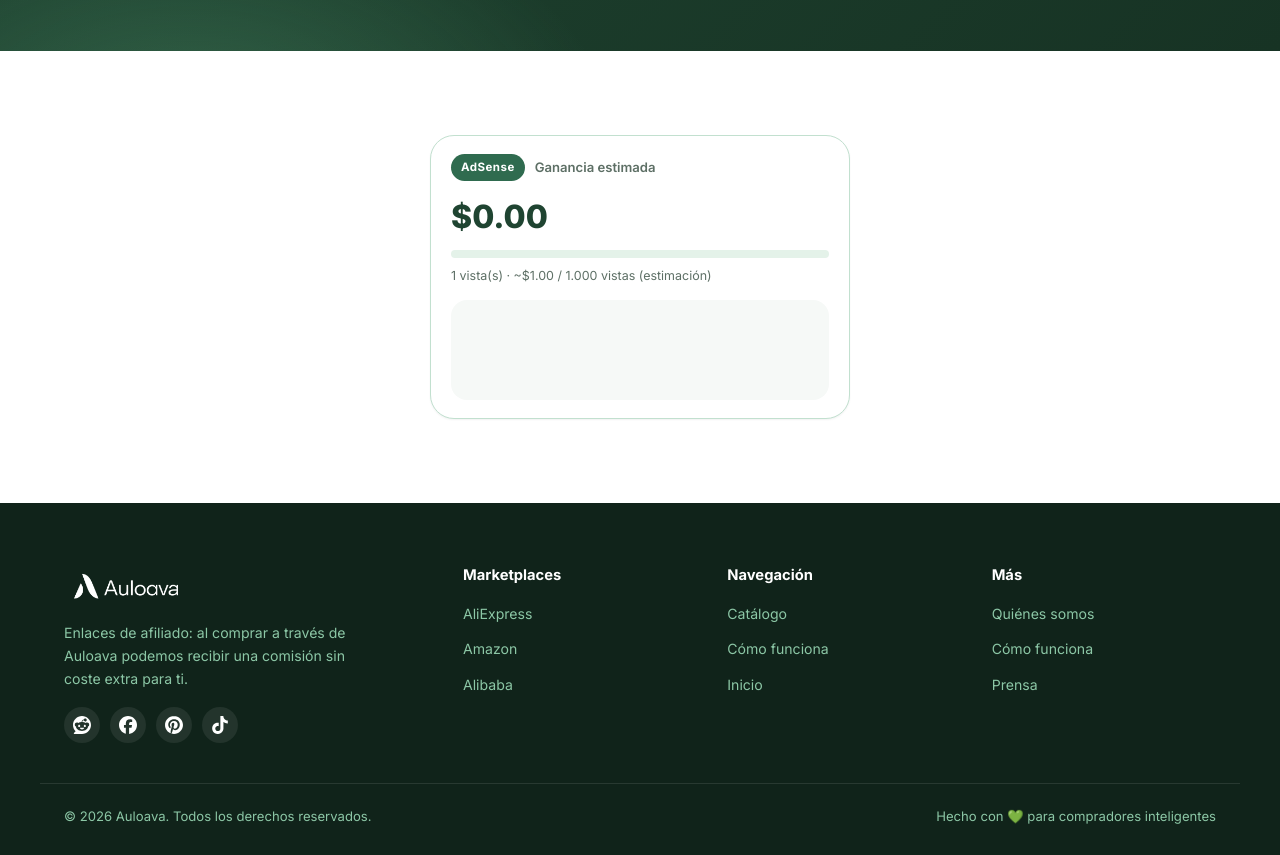
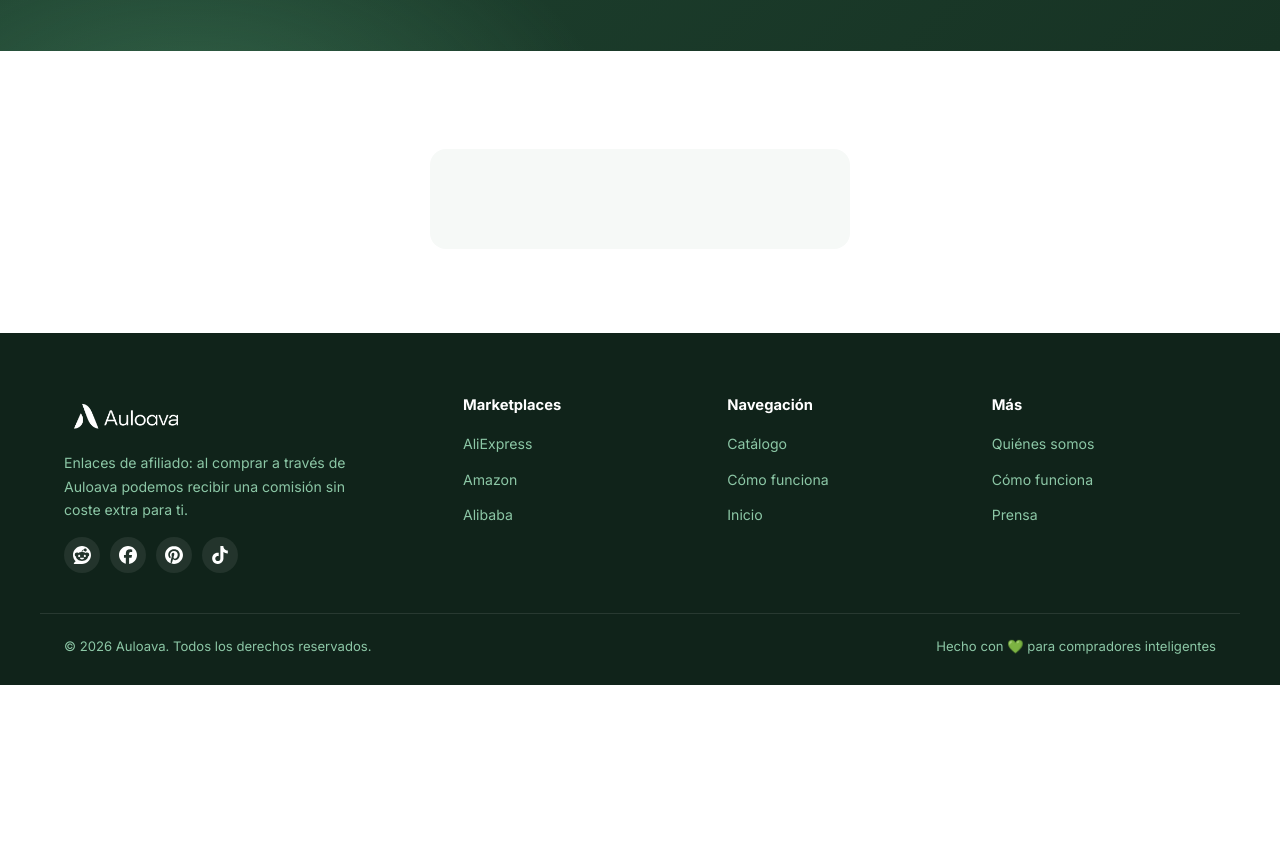
Before and after one commit to 0noxtackore/Auloava, a Vue app: page / in a window 1280 px wide. Shown: the part 4040-4895 px from the top of the page. After the commit the page ends 4725 px from the top, so only its background shows below. Built offline with nearby package versions, Linux system fonts and the light colour scheme; no server answers; the database is empty.

Commit message:
EarningsMeter: oculta la tarjeta del medidor, deja el anuncio visible

```diff
--- a/src/components/layout/EarningsMeter.vue
+++ b/src/components/layout/EarningsMeter.vue
@@ -28,7 +28,8 @@ onMounted(() => {
 </script>
 
 <template>
-  <aside class="ads-meter" aria-label="Medidor de ganancias estimadas de AdSense">
+  <aside class="ads-meter" aria-label="AdSense">
+    <div class="ads-meter__info" aria-hidden="true">
       <div class="ads-meter__head">
         <span class="ads-meter__badge">AdSense</span>
         <span class="ads-meter__label">Ganancia estimada</span>
@@ -43,6 +44,7 @@ onMounted(() => {
       <p class="ads-meter__hint">
         {{ views }} vista(s) · ~${{ RPM.toFixed(2) }} / 1.000 vistas (estimación)
       </p>
+    </div>
 
     <div class="ads-meter__ad">
       <ins
@@ -61,11 +63,11 @@ onMounted(() => {
 .ads-meter {
   max-width: 420px;
   margin: 0 auto;
-  padding: 18px 20px;
-  border: 1px solid var(--green-200);
-  border-radius: var(--radius-lg);
-  background: var(--white);
-  box-shadow: var(--shadow-sm);
+}
+
+/* Medidor de ganancias oculto a los usuarios (solo tracking interno) */
+.ads-meter__info {
+  display: none;
 }
 
 .ads-meter__head {
```
Lines whose indentation alone changed are shown as unchanged.
